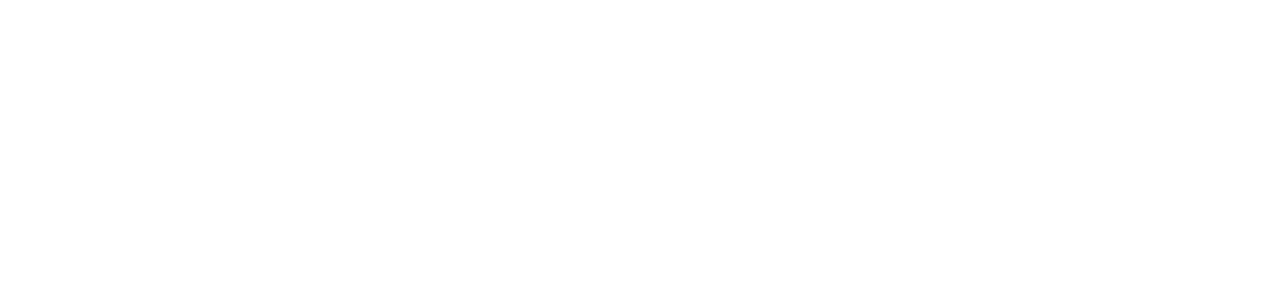
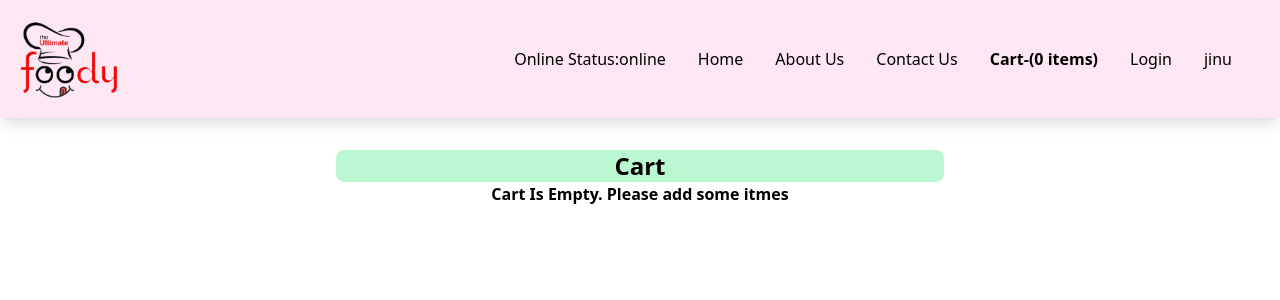
Before and after one commit to himansu8/Food_App, a React (Create React App) app: page /cart in a window 1280 px wide. Before the commit this address had no page. Shown: the top 300 px of the page. Built offline with nearby package versions, Linux system fonts and the light colour scheme; the HTML template or start-up script is replaced by a standard one.

Commit message:
items are add in cart

```diff
--- a/src/App.js
+++ b/src/App.js
@@ -12,6 +12,7 @@
 import userContext from './utils/userContext';
 import { store } from './redux/store';
 import { Provider } from 'react-redux';
+import Cart from './Components/Cart';
 
 
 function App() {
@@ -30,6 +31,7 @@
             <Route path="/" element={<> <Header /> <Body /> </>} errorElement={<Error />} />
             <Route path="/about" element={<> <Header /> <Suspense fallback={<div>Loading...</div>}><About /></Suspense>  </>} />
             <Route path="/contact" element={<> <Header /> <Contact /> </>} />
+            <Route path="/cart" element={<> <Header /> <Cart/> </>} />
             <Route path='/resturants/:resId' element={<><Header /> <ResturantMenu /> </>} />
           </Routes>
         </userContext.Provider>
--- /dev/null
+++ b/src/Components/Cart.jsx
@@ -0,0 +1,26 @@
+import React from 'react'
+import { useDispatch, useSelector } from 'react-redux'
+import { clearCart } from '../redux/cartSlice'
+import ItemList from './ItemList'
+
+function Cart() {
+    const cartitems = useSelector((store) => store.cart.items)
+
+    const dispatch = useDispatch()
+    const handleClaerCart = () => {
+        dispatch(clearCart())
+    }
+    return (
+        <div className='text-center m-4 p-4'>
+            <h1 className='text-2xl  mx-auto font-bold bg-green-200 rounded-lg w-6/12'>Cart</h1>
+            <div className='w-6/12 m-auto'>
+                <ItemList items={cartitems} />
+            </div>
+            {cartitems.length !== 0 && <button className='bg-black text-white rounded-lg p-2' onClick={handleClaerCart}>Clear Cart</button>}
+            {cartitems.length == 0 && <h1 className='font-bold'>Cart Is Empty. Please add some itmes</h1>}
+
+        </div>
+    )
+}
+
+export default Cart
--- a/src/Components/Header.jsx
+++ b/src/Components/Header.jsx
@@ -23,7 +23,7 @@
           <li className="px-4"><Link to="/">Home</Link></li>
           <li className="px-4"><Link to="/about">About Us</Link></li>
           <li className="px-4"><Link to="/contact">Contact Us</Link></li>
-          <li className="px-4 font-bold">Cart {`${cartItems.length} items`}</li>
+         <li className="px-4 font-bold"><Link to ="/cart">Cart-{`(${cartItems.length} items)`}</Link> </li>
           <button className="px-4"
             onClick={
               () => buttonData === "Login" ? setButtondata("Logout") : setButtondata("Login")
--- a/src/Components/ItemList.jsx
+++ b/src/Components/ItemList.jsx
@@ -3,7 +3,7 @@
 import { useDispatch } from 'react-redux'
 import { addItems } from '../redux/cartSlice'
 
-function ItemList({ items }) {
+function  ItemList({ items }) {
     // console.log(items)
     const dispatch = useDispatch()
     function handleClick(item) {
```
